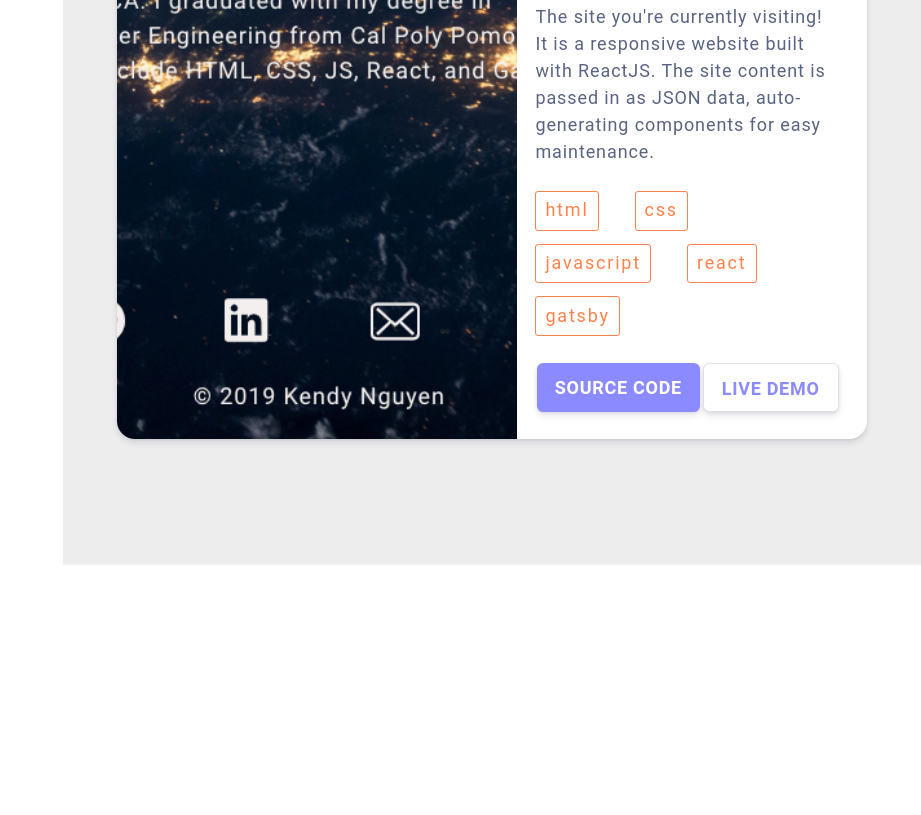
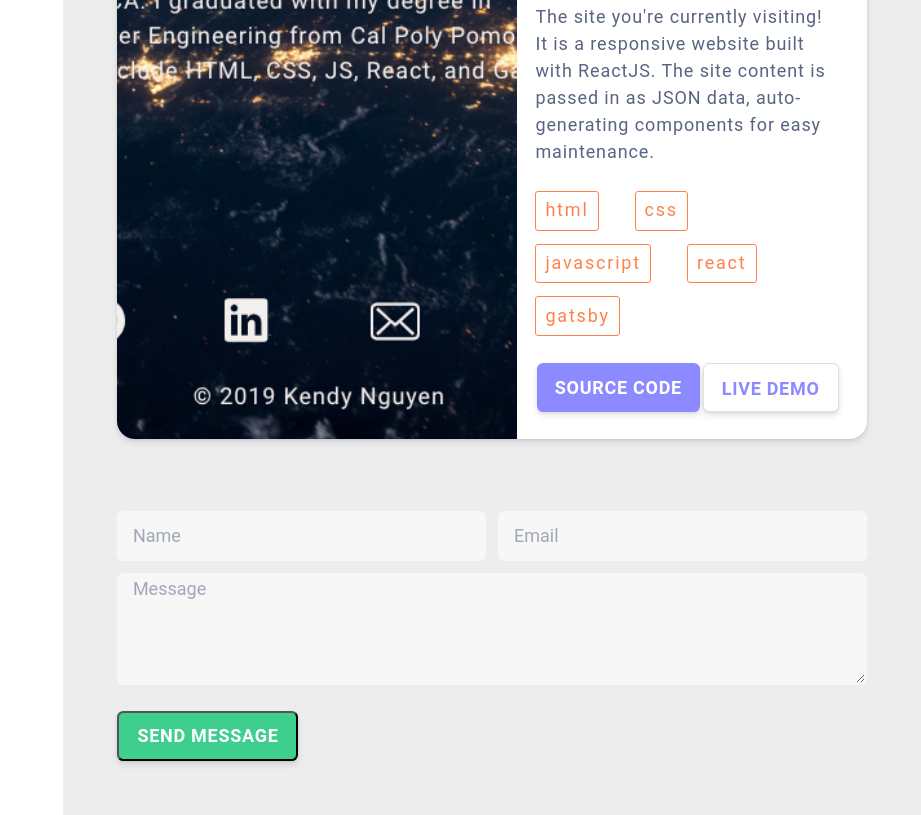
Before and after one commit to sweetlikekendy/gatsby-web-portfolio, a Gatsby site: page / in a window 1280 px wide. Shown: the part 887-1702 px from the top of the page, without its empty margins (359-1280 px from the left). Before the commit the page ends 1452 px from the top, so only its background shows below. Built offline with nearby package versions, Linux system fonts and the light colour scheme; Gatsby itself is replaced by a stand-in of ours.

Commit message:
add contact form

```diff
--- a/src/components/messageForm.js
+++ b/src/components/messageForm.js
@@ -3,7 +3,13 @@ import styles from "./messageForm.module.css"
 
 export default () => (
   <div className="message-form">
-    <form className={styles.message_form} method="post" action="#">
+    <form
+      className={styles.message_form}
+      method="post"
+      data-netlify="true"
+      data-netlify-honeypot="bot-field"
+    >
+      <input type="hidden" name="bot-field" />
       <input
         className={styles.small_text_area}
         type="text"
--- a/src/pages/index.js
+++ b/src/pages/index.js
@@ -1,8 +1,9 @@
 import React from "react"
-import Project from "../components/project"
 
 import Layout from "../components/layout"
 import SEO from "../components/seo"
+import Project from "../components/project"
+import MessageForm from "../components/messageForm"
 import projects from "../content/projects"
 
 import styles from "./index.module.css"
@@ -26,6 +27,9 @@ const IndexPage = () => (
           />
         ))}
     </section>
+    <section>
+      <MessageForm />
+    </section>
   </Layout>
 )
 
```
